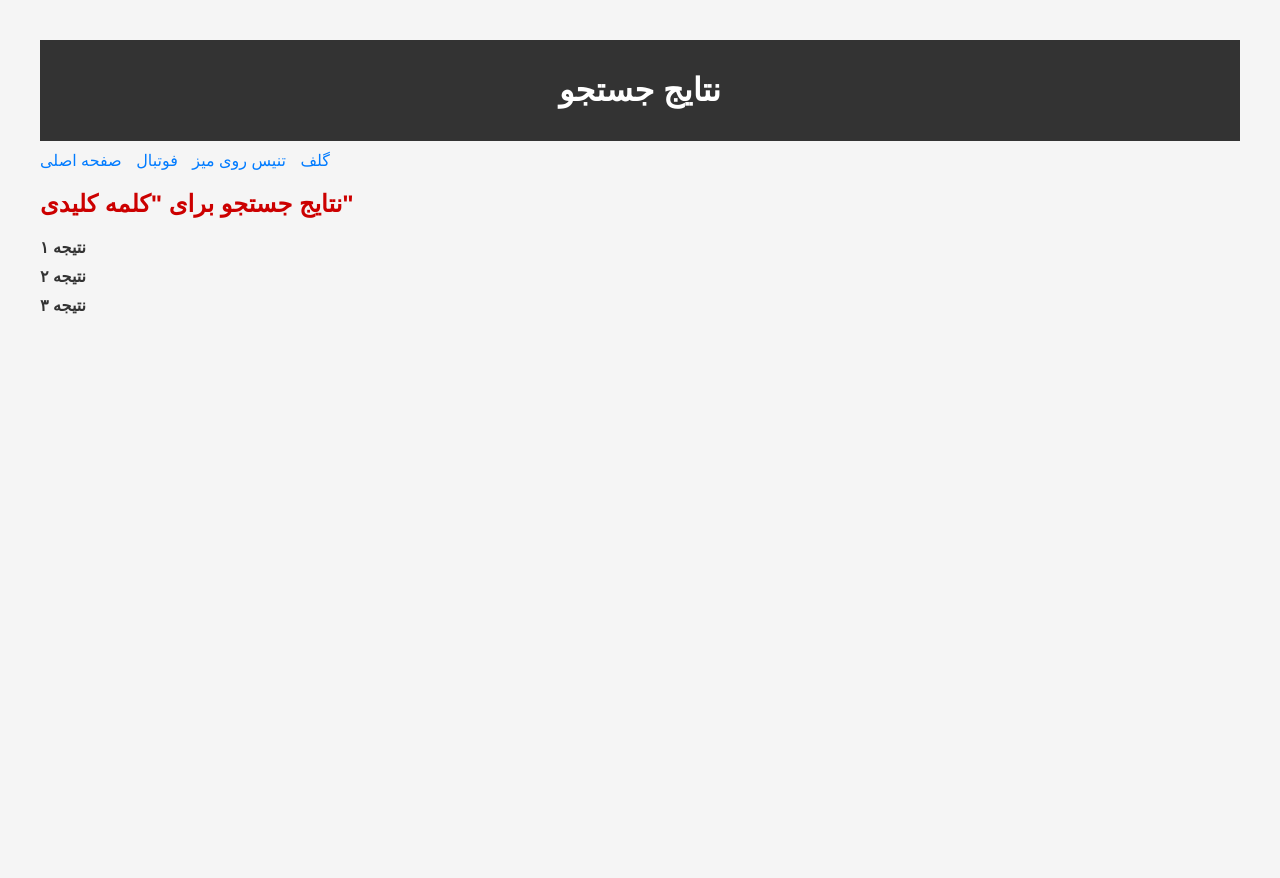
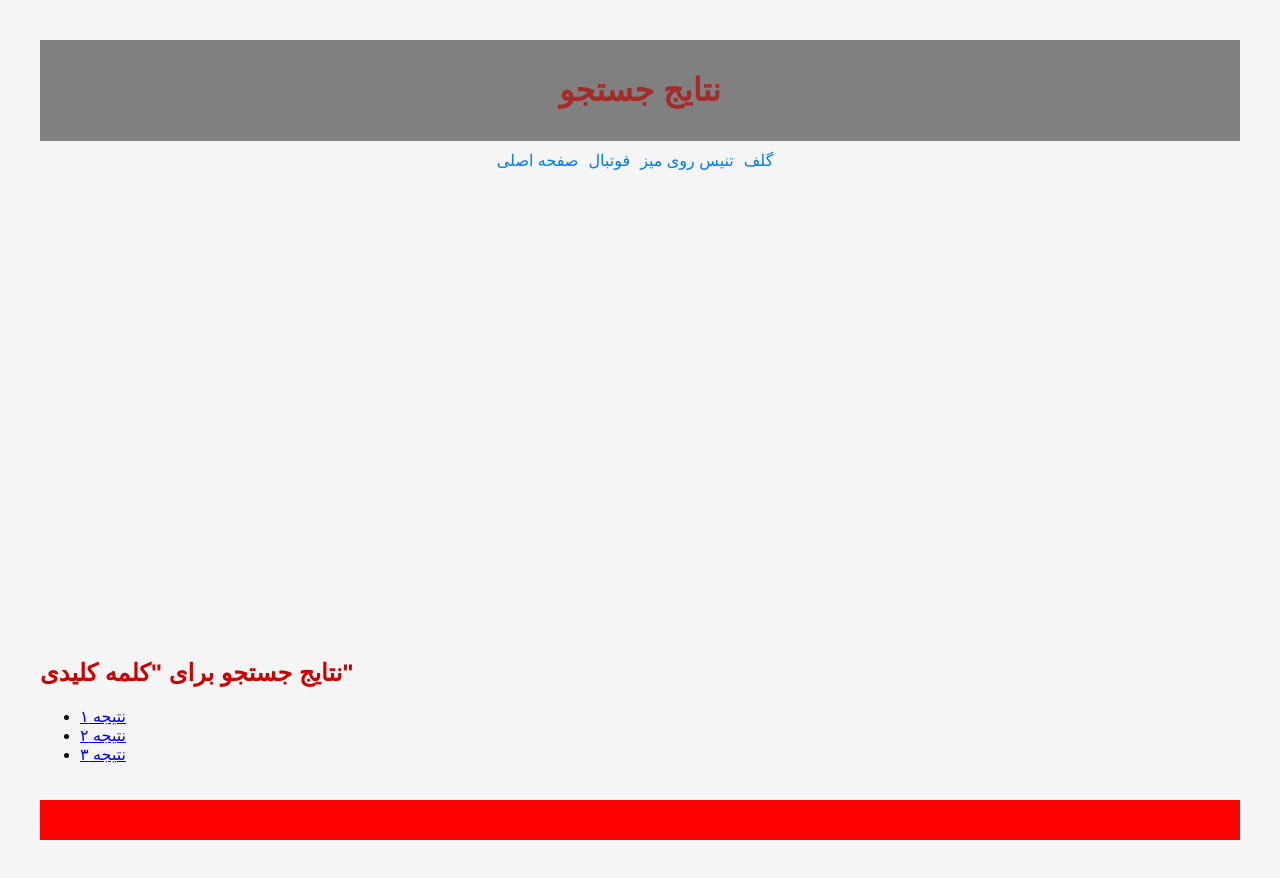
Before and after one commit to gandomkar9821160036matin/gandomkar9821160036matin.github.io, a plain HTML site: page index.html in a window 1280 px wide. Before the commit the page ends 800 px from the top, so only its background shows below. Drawn offline with Linux system fonts and the light colour scheme.

Commit message:
Add files via upload

```diff
--- a/styles-football.css
+++ b/styles-football.css
@@ -1,18 +1,22 @@
+/* styles-football.css */
+
 @page {
     margin: 2cm;
     size: A4 portrait;
 }
 
 body.football-page {
+    display: grid;
+    grid-template-rows: auto 1fr auto;
     font-family: 'Times New Roman', serif;
     margin: 20px;
     padding: 20px;
-    background-color: #e6ffe6;
+    background-color: #F08080;
 }
 
 header {
-    background-color: #006600;
-    color: #fff;
+    background-color: #800000	;
+    color: yellow;
     text-align: center;
     padding: 10px;
 }
@@ -23,6 +27,8 @@ header {
 }
 
 nav {
+    display: flex;
+    justify-content: center;
     margin-top: 10px;
 }
 
@@ -30,15 +36,15 @@ a.link {
     display: inline-block;
     margin-right: 10px;
     text-decoration: none;
-    color: #003300;
-    transition: color 0.3s ease; /* افزودن انیمیشن تغییر رنگ */
+    color: white; /* رنگ لینک‌ها */
+    transition: color 0.3s ease;
 }
 
 a.link:hover {
-    color: #002000; /* تغییر رنگ متن هنگام هوور */
+    color: #004080; /* رنگ لینک‌ها هنگام هوور */
 }
 
-.section {
+.content-section {
     margin-top: 20px;
 }
 
@@ -48,10 +54,14 @@ h2 {
 
 .rules-section,
 .players-section {
+    display: grid;
+    grid-template-columns: 1fr 1fr;
+    gap: 20px;
     margin-top: 20px;
     border: 1px solid #ddd;
+    border-radius: 5px;
     padding: 10px;
-    border-radius: 5px;
+    background-color: #fff; /* رنگ زمینه بخش‌های قوانین و بازیکنان */
 }
 
 .rules-section h2,
@@ -65,9 +75,11 @@ h2 {
     margin-left: 20px;
 }
 
-.footer {
-    margin-top: 20px;
+footer {
     text-align: center;
+    background-color: #333; /* رنگ زمینه فوتر */
+    color: #fff;
+    padding: 10px;
 }
 
 @media screen and (max-width: 600px) {
--- a/styles-search-results.css
+++ b/styles-search-results.css
@@ -1,3 +1,5 @@
+/* styles-football.css */
+
 @page {
     margin: 2cm;
     size: A4 portrait;
@@ -8,17 +10,22 @@ body.search-results-page {
     margin: 20px;
     padding: 20px;
     background-color: #f5f5f5;
+    display: grid;
+    grid-template-rows: auto 1fr auto;
+    min-height: 100vh;
 }
 
 header {
-    background-color: #333;
-    color: #fff;
+    background-color: gray;
+    color: brown;
     text-align: center;
     padding: 10px;
 }
 
 nav {
     margin-top: 10px;
+    display: flex;
+    justify-content: center;
 }
 
 a.link {
@@ -26,14 +33,14 @@ a.link {
     margin-right: 10px;
     text-decoration: none;
     color: #007BFF;
-    transition: color 0.3s ease; /* افزودن انیمیشن تغییر رنگ */
+    transition: color 0.3s ease;
 }
 
 a.link:hover {
-    color: #0056b3; /* تغییر رنگ متن هنگام هوور */
+    color: #D2691E;
 }
 
-.section {
+.content-section {
     margin-top: 20px;
 }
 
@@ -41,27 +48,43 @@ h2 {
     color: #cc0000;
 }
 
-.result-list {
-    list-style-type: none;
-    padding: 0;
+.rules-section,
+.players-section {
+    display: grid;
+    grid-template-columns: repeat(auto-fill, minmax(200px, 1fr));
+    gap: 20px;
+    margin-top: 20px;
+    border: 1px solid #ddd;
+    border-radius: 5px;
+    padding: 10px;
+    background-color: red;
 }
 
-.result-list li {
-    margin-bottom: 10px;
+.rules-section h2,
+.players-section h2 {
+    color: #D2691E;
 }
 
-.result-list a {
-    text-decoration: none;
-    color: #333;
-    font-weight: bold;
-    transition: color 0.3s ease; /* افزودن انیمیشن تغییر رنگ */
-}
-
-.result-list a:hover {
-    color: #cc0000; /* تغییر رنگ متن هنگام هوور */
+.rules-section ul,
+.players-section ul {
+    list-style-type: square;
+    margin-left: 20px;
 }
 
 footer {
     margin-top: 20px;
     text-align: center;
+    display: grid;
+    grid-template-columns: repeat(auto-fill, minmax(200px, 1fr));
+    gap: 20px;
+    background-color: red;
+    color: red;
+    padding: 20px;
+    position: relative;
 }
+
+@media screen and (max-width: 600px) {
+    body.search-results-page {
+        font-size: 14px;
+    }
+}
--- a/styles-tabletennis.css
+++ b/styles-tabletennis.css
@@ -1,3 +1,5 @@
+/* styles-tabletennis.css */
+
 @page {
     margin: 2cm;
     size: A4 portrait;
@@ -7,11 +9,14 @@ body.tabletennis-page {
     font-family: 'Helvetica Neue', sans-serif;
     margin: 20px;
     padding: 20px;
-    background-color: #f9f9f9;
+    background-color: #fafafa; /* تغییر رنگ پس‌زمینه */
+    display: grid;
+    grid-template-rows: auto 1fr auto;
+    min-height: 100vh;
 }
 
 header {
-    background-color: #cc0000;
+    background-color: #e44d26; /* تغییر رنگ هدر */
     color: #fff;
     text-align: center;
     padding: 10px;
@@ -25,12 +30,12 @@ a.link {
     display: inline-block;
     margin-right: 10px;
     text-decoration: none;
-    color: #cc0000;
-    transition: color 0.3s ease; /* افزودن انیمیشن تغییر رنگ */
+    color: #BC8F8F;
+    transition: color 0.3s ease;
 }
 
 a.link:hover {
-    color: #990000; /* تغییر رنگ متن هنگام هوور */
+    color: #b82c00;
 }
 
 .section {
@@ -41,24 +46,25 @@ p {
     font-size: 16px;
 }
 
-
 .content-section {
-    display: flex;
-    flex-direction: column;
+    display: grid;
+    grid-template-columns: repeat(auto-fill, minmax(300px, 1fr));
+    gap: 20px;
     align-items: center;
 }
 
 .table-info,
 .equipment-info {
     margin-top: 20px;
-    border: 1px solid #ddd;
+    border: 1px solid #BC8F8F;
     padding: 10px;
     border-radius: 5px;
+    background-color: #fff;
 }
 
 .table-info h2,
 .equipment-info h2 {
-    color: #cc0000;
+    color: #e44d26; /* تغییر رنگ عنوان‌ها */
 }
 
 .table-info ul {
@@ -77,5 +83,5 @@ footer {
 }
 
 @layer background:hover {
-    filter: brightness(70%); /* تغییر نور پس‌زمینه هنگام هوور */
+    filter: brightness(80%); /* تغییر نور پس‌زمینه هنگام هوور */
 }
```
Also changed, not shown: football.html (+3 -1 lines).
